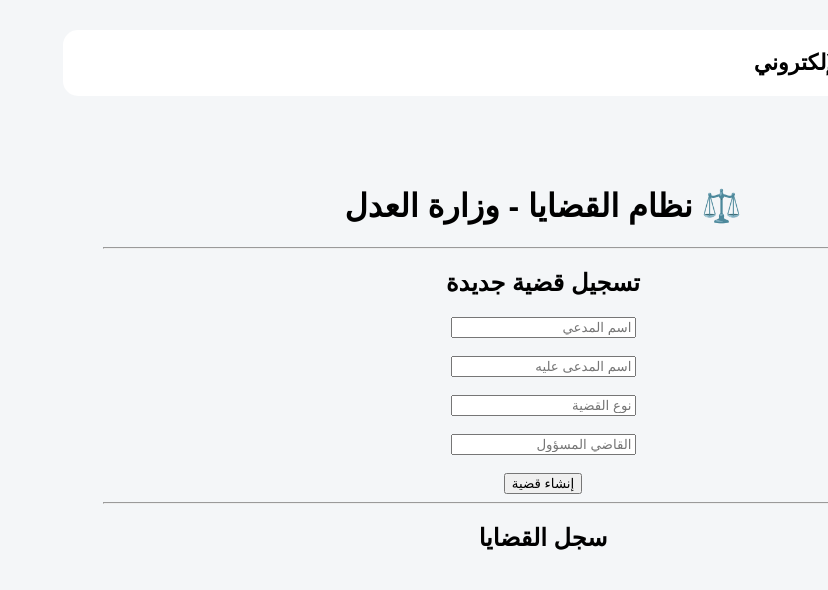
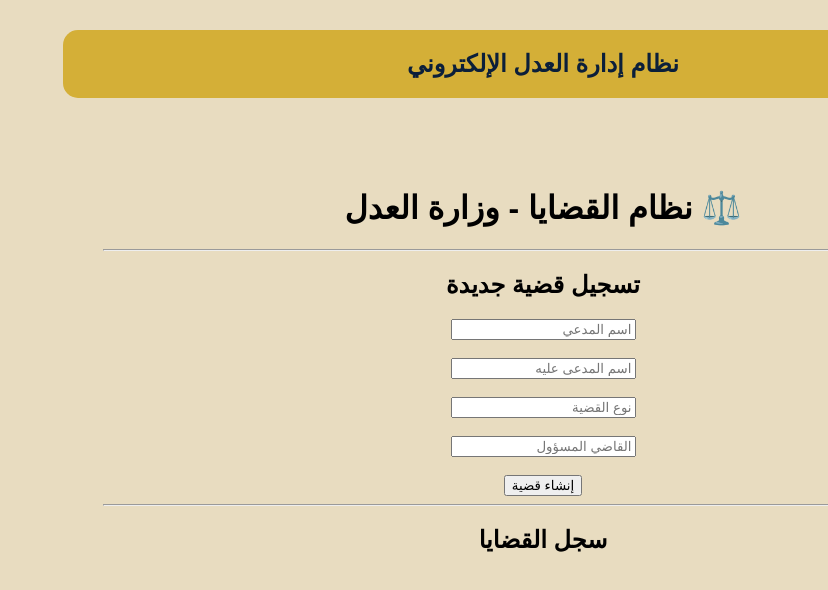
Before and after one commit to 38ed-ma/nice-justice, a Next.js app: page /cases in a window 1280 px wide. Shown: the top 590 px of the page, without its empty margins (452-1280 px from the left). Built offline with nearby package versions, Linux system fonts and the light colour scheme.

Commit message:
Update globals.css

```diff
--- a/app/globals.css
+++ b/app/globals.css
@@ -3,65 +3,97 @@
 }
 
 body {
-  margin:0;
+  margin: 0;
   font-family: Arial, sans-serif;
-  background:#f4f6f8;
+  background: #e8dcc0;
 }
 
 
+/* التصميم العام */
+
 .layout {
-  display:flex;
-  min-height:100vh;
+  display: flex;
+  min-height: 100vh;
 }
 
 
+/* القائمة الجانبية */
+
 .sidebar {
 
-  width:260px;
-  background:#111827;
-  color:white;
-  padding:25px;
+  width: 260px;
+  background: #0b1f3a;
+  color: white;
+  padding: 25px;
 
 }
 
 
 .sidebar h2 {
-  text-align:center;
-  margin-bottom:40px;
+
+  text-align: center;
+  margin-bottom: 40px;
+  color: #d4af37;
+
 }
 
 
 .sidebar p {
 
-  background:#1f2937;
-  padding:15px;
-  border-radius:10px;
-  cursor:pointer;
+  background: #b8860b;
+  padding: 15px;
+  border-radius: 12px;
+  cursor: pointer;
+  margin-bottom: 15px;
+  text-align: center;
+  transition: 0.3s;
+
 }
 
 
 .sidebar p:hover {
 
-  background:#374151;
+  background: #d4af37;
+  color: #0b1f3a;
 
 }
 
 
+
+/* المحتوى */
+
 .content {
 
-  flex:1;
-  padding:30px;
+  flex: 1;
+  padding: 30px;
 
 }
 
 
+/* الهيدر */
+
 header {
 
-  background:white;
-  padding:20px;
-  border-radius:15px;
-  font-size:22px;
-  font-weight:bold;
-  margin-bottom:30px;
+  background: #d4af37;
+  color: #0b1f3a;
+  padding: 20px;
+  border-radius: 15px;
+  font-size: 24px;
+  font-weight: bold;
+  margin-bottom: 30px;
+  text-align: center;
 
 }
+
+
+
+/* الكروت */
+
+.card {
+
+  background: white;
+  padding: 25px;
+  border-radius: 15px;
+  box-shadow: 0 5px 15px #0002;
+
+}
```
